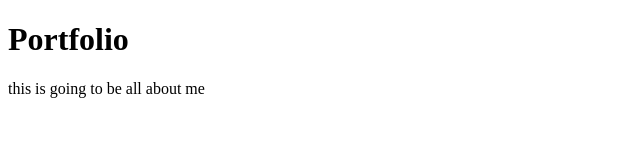
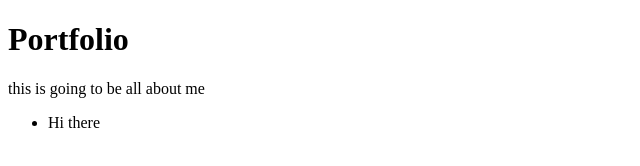
Before and after one commit to larryshawn/FEWD32, a plain HTML site: page index.html in a window 1280 px wide. Shown: the full height of the page, 0-640 px from the left. Drawn offline with Linux system fonts and the light colour scheme.

Commit message:
Updated to index

```diff
--- a/sample-github.html
+++ b/index.html
@@ -6,5 +6,8 @@
 <body>
 <h1>Portfolio</h1>
 <div><p>this is going to be all about me</p></div>
+<ul>
+<li>Hi there</li>
+</ul>
 </body>
 </html>
```
